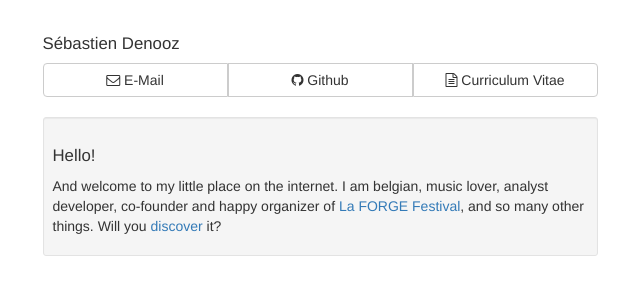
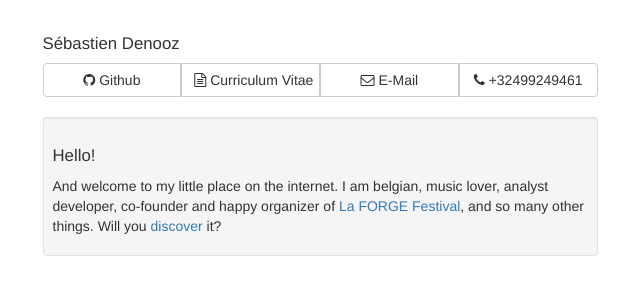
Before and after one commit to SebastienDenooz/SebastienDenooz.github.io, a Jekyll site: the page built from index.html, in a window 1280 px wide. Shown: the top 300 px of the page, without its empty margins (320-960 px from the left). Built offline with Jekyll 4.4.1, drawn with Linux system fonts in a browser that asks for light colours; nearby versions of some CDN libraries.

Commit message:
Add phine number in the header

```diff
--- a/_includes/header.html
+++ b/_includes/header.html
@@ -2,9 +2,10 @@
 	<header class="col-md-6 col-md-offset-3">
 		<h1>Sébastien Denooz</h1>
 		<div class="btn-group btn-group-justified" role="group">
-			<a href="mailto:sebastien.denooz@gmail.com" class="btn btn-default"><i class="fa fa-envelope-o"></i>&nbsp;E-Mail</a>
 			<a href="https://github.com/SebastienDenooz" class="btn btn-default"><i class="fa fa-github"></i>&nbsp;Github</a>
 			<a href="https://raw.githubusercontent.com/SebastienDenooz/SebastienDenooz.github.io/master/curriculum_vitae.pdf" class="btn btn-default"><i class="fa fa-file-text-o"></i>&nbsp;Curriculum Vitae</a>
+			<a href="mailto:sebastien.denooz@gmail.com" class="btn btn-default"><i class="fa fa-envelope-o"></i>&nbsp;E-Mail</a>
+			<a href="tel:+32499249461" class="btn btn-default"><i class="fa fa-phone"></i>&nbsp;+32499249461</a>
 		</div>
 	</header>
 </div>
```
